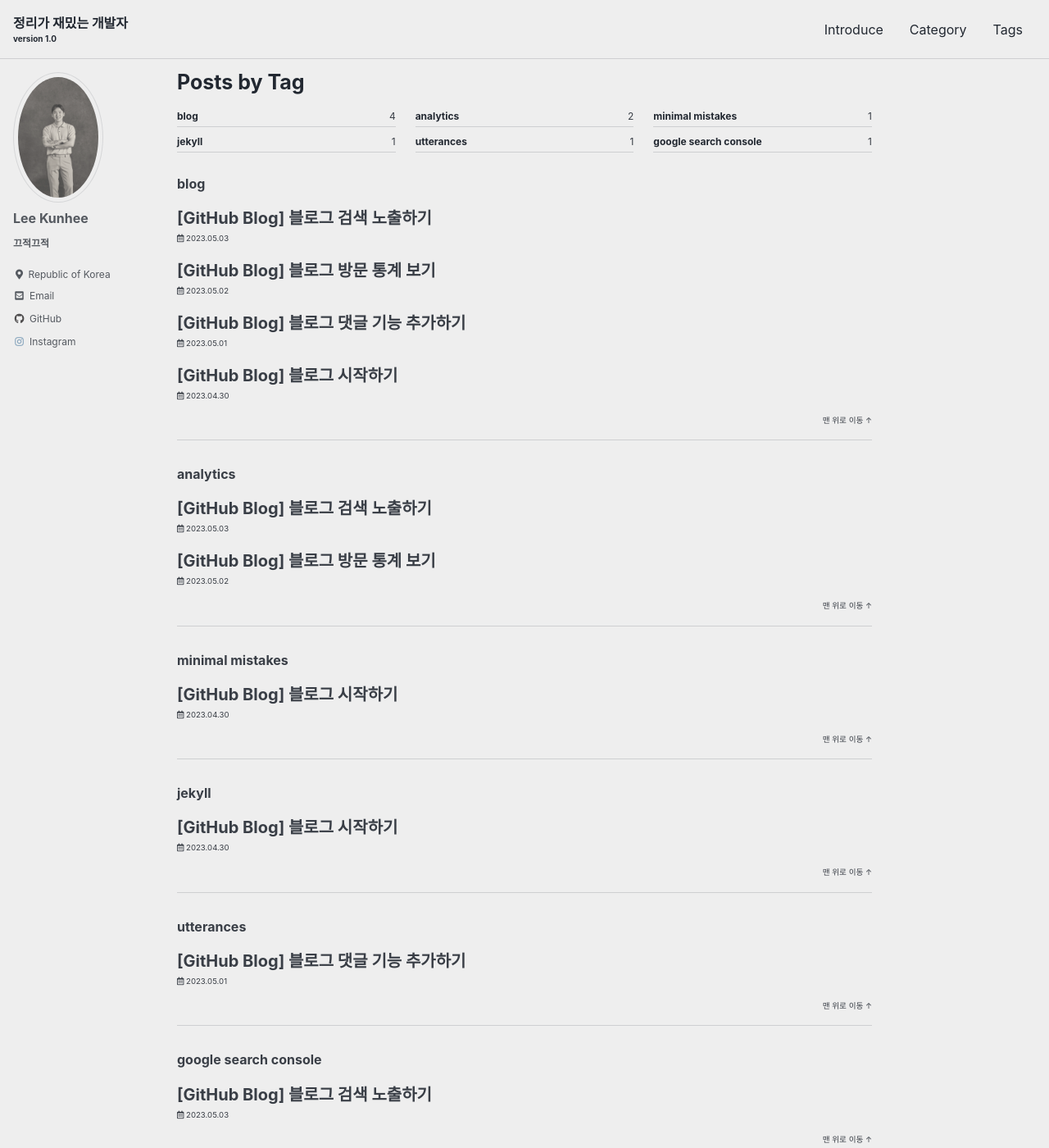
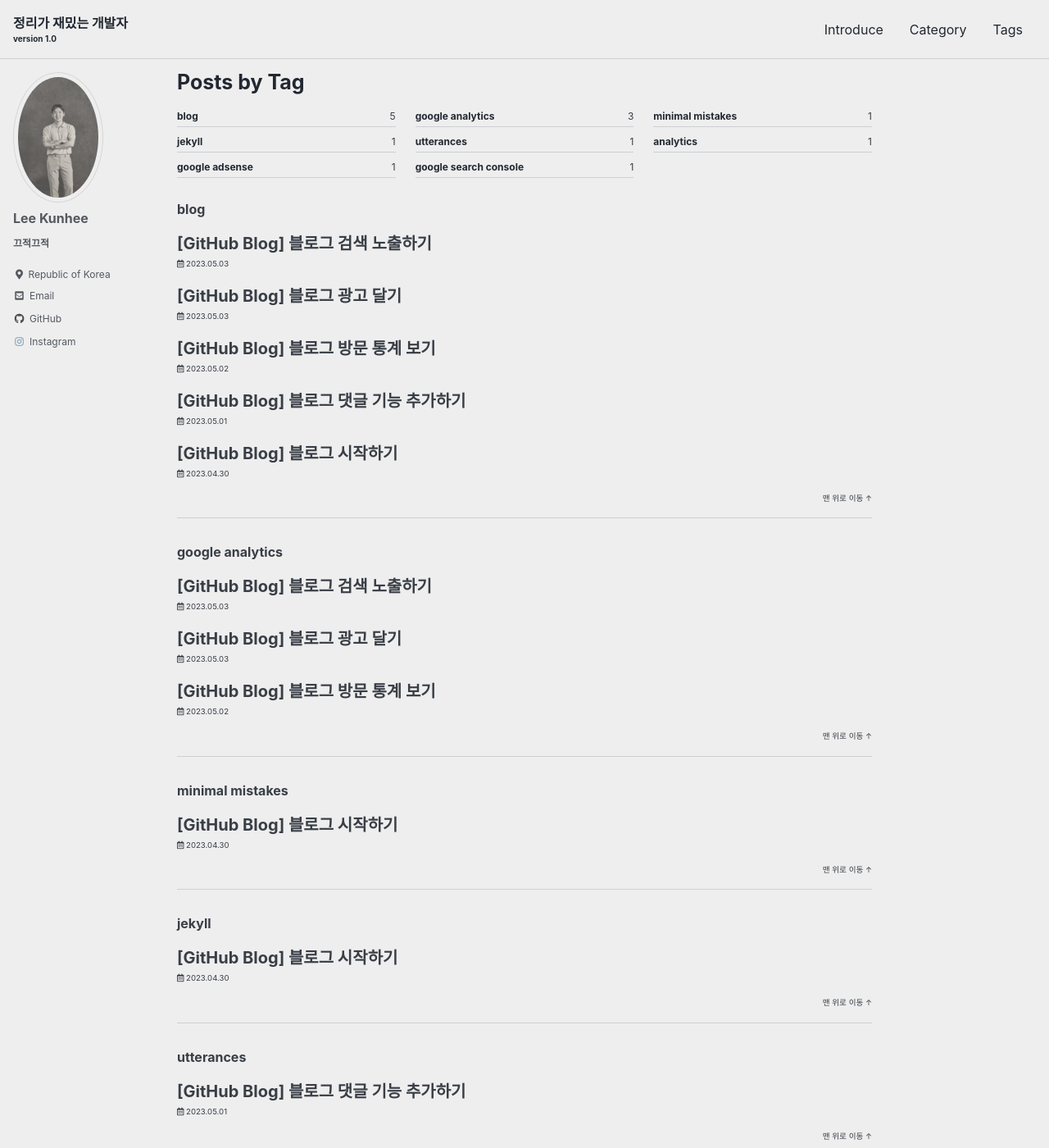
Before and after one commit to kunheelib/kunheelib.github.io, a Jekyll site: the page built from _pages/tag-archive.md, in a window 1280 px wide and 1400 px high. Shown: the whole window at 82% size. Built offline with Jekyll 4.4.1, drawn with Linux system fonts in a browser that asks for light colours; cached includes are drawn as plain includes; some of the changed lines change nothing that is shown; some of the changed text lies outside the part shown.

Commit message:
google adsense post

````diff
--- a/_includes/head.html
+++ b/_includes/head.html
@@ -9,7 +9,7 @@
 <!-- https://t.co/dKP3o1e -->
 <meta name="viewport" content="width=device-width, initial-scale=1.0">
 
-<!--google-ads-->
+<!--google-adsense-->
 <script async src="https://pagead2.googlesyndication.com/pagead/js/adsbygoogle.js?client=ca-pub-3229800559788956" crossorigin="anonymous"></script>
 
 <!--google-gtag-->
--- a/_posts/github_blog/2023-05-02-github-blog-analytics.md
+++ b/_posts/github_blog/2023-05-02-github-blog-analytics.md
@@ -5,6 +5,7 @@ categories:
   - blog
 tags:
   - analytics
+  - google analytics
   - blog
 toc: true
 toc_sticky: true
@@ -107,13 +108,13 @@ analytics:
 **Google Search Console**의 경우 Analytics를 연계 사용하려면 소유권 확인을 위해 **analytics.js** 또는 **gtag.js** 스니펫을 요구합니다.<br>
 추적코드는 페이지의 **`<body>`** 섹션이 아닌 **`<head>`** 섹션 안에 있어야 합니다.<br><br>
 **다음 포스팅에서는 Google Search Console를 다루기 때문에 미리 설정하도록 하겠습니다.**<br><br>
-참조 : [**Search Console**](https://support.google.com/webmasters/answer/9008080?sjid=10563790254224309897-AP&visit_id=638187006711769695-421826421&rd=1)
+참조 : [**Search Console 고객센터**](https://support.google.com/webmasters/answer/9008080?sjid=10563790254224309897-AP&visit_id=638187006711769695-421826421&rd=1)
 {: .notice}
 
 <script src="https://gist.github.com/kunheelib/5ac40b005315558419bb00baccd74295.js"></script>
 
 >
- **_include** > **head.html**안에<br>
+ **_includes** > **head.html**안에<br>
  **analytics-providers** > **google-gtag.html**에 있는 **`<script>`**를 모두 추가합니다.
 
 # [3] 확인하기
--- /dev/null
+++ b/_posts/github_blog/2023-05-03-github-blog-adsense.md
@@ -0,0 +1,80 @@
+---
+title: "[GitHub Blog] 블로그 광고 달기"
+excerpt: ""
+categories:
+  - blog
+tags:
+  - google analytics
+  - google adsense
+  - blog
+toc: true
+toc_sticky: true
+toc_label: "GITHUB BLOG 광고 달기"
+toc_icon: "blog"
+
+date: 2023-05-03
+last_modified_at: 2023-05-03
+---
+
+# [1] 준비하기
+
+[**Google Adsense**](https://adsense.google.com/) 링크에 접속하여 이미지를 참고해주세요.
+{: .notice}
+
+![image](https://user-images.githubusercontent.com/131929869/235920355-4687aa92-85c5-4100-8da7-4f0a60fcdf93.png)
+
+![image](https://user-images.githubusercontent.com/131929869/235919653-ffa8bc8a-795b-46e2-9632-7fb7d11d7a9c.png)
+
+>
+ 1️⃣ **블로그 URL**을 입력
+>
+ **`애드센스 사용 시작`**
+
+![image](https://user-images.githubusercontent.com/131929869/235922450-6f902d69-4df6-405c-ab3a-7d6f1eda5667.png)
+
+![image](https://user-images.githubusercontent.com/131929869/235922889-f2e606db-2179-4e7e-a01a-a7f160019d6c.png)
+
+>
+ 2️⃣ **계정의 정보를 입력**
+ : 개인 정보가 포함 되어있어 건너 뛰겠습니다.
+>
+ 3️⃣ **`탐색` 클릭 후 광고 표시 위치를 설정**
+>
+ **`사이트에 적용`**
+
+❗광고를 표시하기 위해서는 **자동 광고** 선택이 필수적 입니다.<br><br>
+  : 본 포스팅에서는 **광고 위치**를 **기본 설정**을 하겠습니다.<br>
+ 표시 위치의 변경을 원하시면 우측 아코디언들을 클릭해서 조작할 수 있습니다.
+ {: .notice--danger}
+
+
+# [2] 적용하기
+
+![image](https://user-images.githubusercontent.com/131929869/235925543-fe2bb53f-3bbc-4553-b091-ffecc6dce6f6.png)
+
+![image](https://user-images.githubusercontent.com/131929869/235927561-b3d14398-8875-4cb3-8f6a-fb5544d6812f.png)
+
+```javascript
+<script async src="https://pagead2.googlesyndication.com/pagead/js/adsbygoogle.js?client=ca-pub-3229800559788956" crossorigin="anonymous"></script>
+ ```
+
+>
+ 1️⃣ **애드센스 사이트 연결**
+
+<script src="https://gist.github.com/kunheelib/5ac40b005315558419bb00baccd74295.js"></script>
+
+>
+ **_includes** > **head.html**안에 위의 **`<script>`**를 붙여넣습니다.
+
+# [3] 확인하기
+
+![image](https://user-images.githubusercontent.com/131929869/235932013-14a89003-59bf-4915-ad8e-569731f3d2fe.png)
+
+>
+ 2023-05-03<br>
+  : 저도 아직 노출이 되지 않습니다. 적용되면 다시 게재하도록 하겠습니다.
+
+😧 언제 심사가 완료되나요?<br><br>
+ : 확인은 일반적으로 며칠 이내에 완료되지만, 경우에 따라 2~4주가 소요 될 수 있습니다.<br><br>
+ 참조 : [**Google Adsense 고객센터**](https://support.google.com/adsense/answer/7402256?sjid=17071070489802319017-AP&visit_id=638187173758244932-1577473137&rd=1)
+{: .notice--success}
--- a/_posts/github_blog/2023-05-03-github-blog-search.md
+++ b/_posts/github_blog/2023-05-03-github-blog-search.md
@@ -4,7 +4,7 @@ excerpt: ""
 categories:
   - blog
 tags:
-  - analytics
+  - google analytics
   - google search console
   - blog
 toc: true
@@ -44,7 +44,7 @@ last_modified_at: 2023-05-03
  3️⃣ **`확인`**을 눌러 소유권 확인 **검증**을 진행 합니다.
 
 ⚠️ **만약 소유권 확인에 실패했다면?**<br><br>
- : **_include** > **head.html**안에<br>
+ : **_includes** > **head.html**안에<br>
    **analytics-providers** > **google-gtag.html**에 있는 **`<script>`**가 모두 반영되어 있는지 확인해주세요.<br>
 {: .notice--warning}
 
@@ -95,6 +95,8 @@ last_modified_at: 2023-05-03
 >
  추가된 항목의 상태가 **성공**인지 확인해주세요.
 
+# [3] 확인하기
+
 ![images](https://user-images.githubusercontent.com/131929869/235868952-83813d80-d03e-4977-b722-e990ea103c0a.png)
 
 >
@@ -106,5 +108,3 @@ last_modified_at: 2023-05-03
   **정상적인 현상**이니 기다려주시면 될 것 같습니다.<br><br>
   추가적으로 Search Console에서 수집한 데이터는 **48시간이 지난 후**에야 Search Console 및 Google Analytics에서 조회가 가능합니다.<br>
 {: .notice--success}
-
-# [3] 확인하기
````
